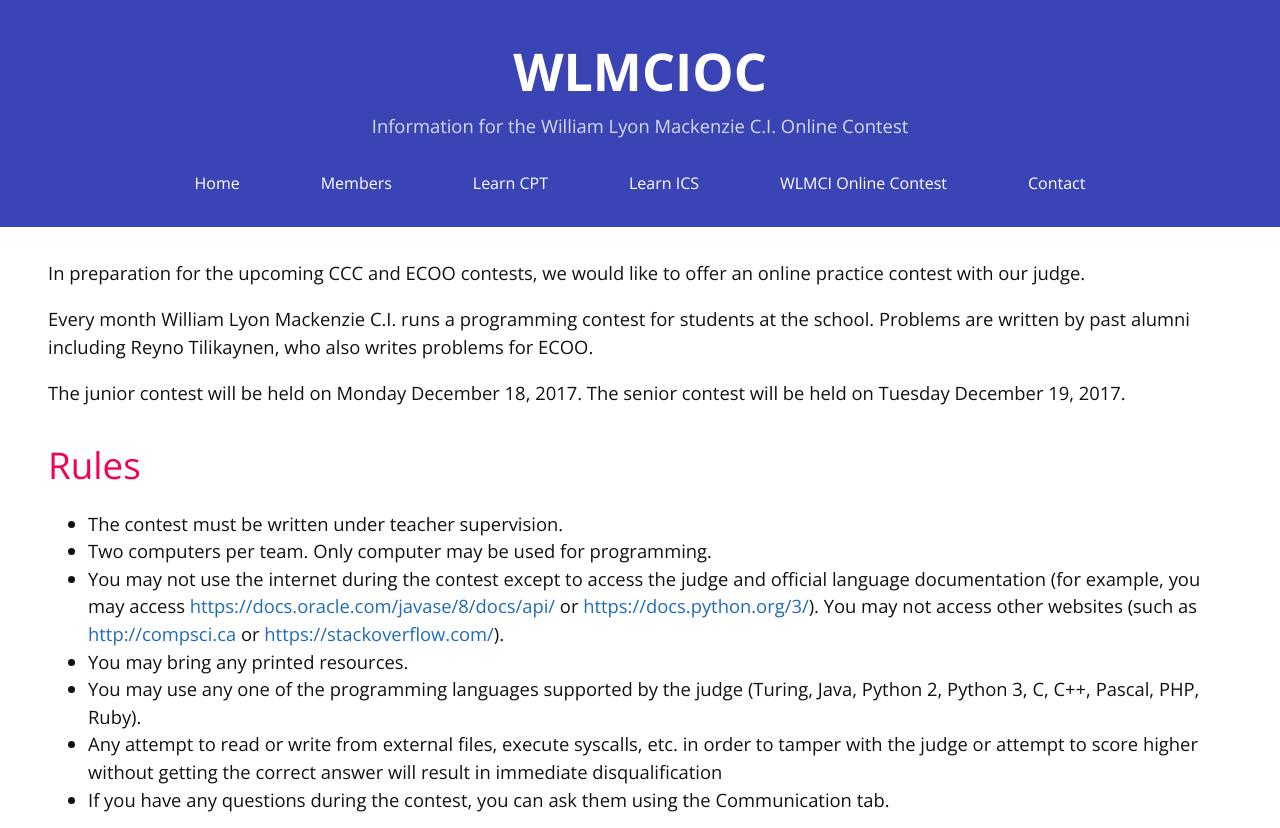
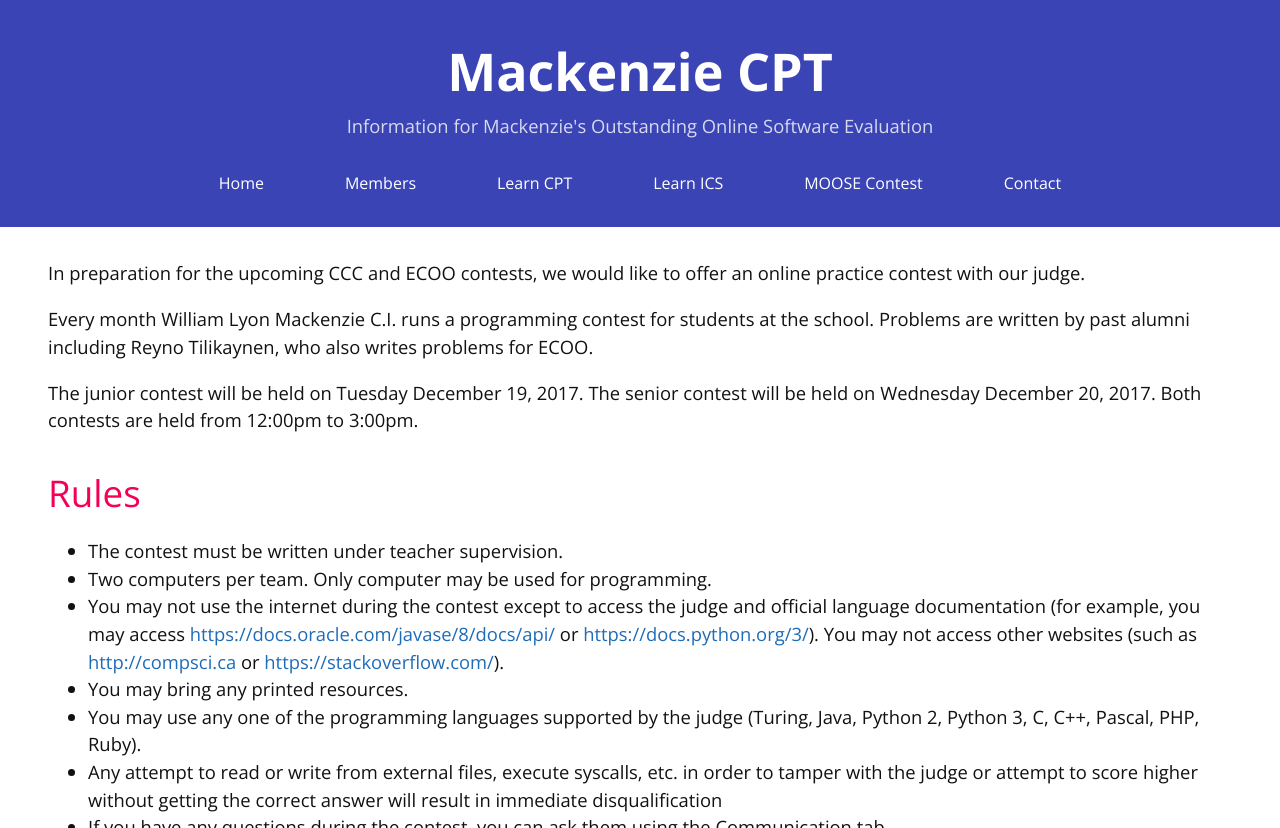
Before and after one commit to mcpt/mcpt.github.io, a Jekyll site: the page built from moose.md, in a window 1280 px wide and 900 px high, cut to the strip 0-828 px from the top of the window. Built offline with Jekyll 4.4.1, drawn with Linux system fonts in a browser that asks for light colours.

Commit message:
Change contest name to MOOSE

```diff
--- a/_includes/nav.html
+++ b/_includes/nav.html
@@ -1,9 +1,8 @@
 <nav>
-
 				<a href="/">Home</a>
 				<a href="/members/">Members</a>
 				<a href="/cpt/">Learn CPT</a>
 				<a href="/ics/">Learn ICS</a>
-				<a href="/wlmcioc/">WLMCI Online Contest</a>
+				<a href="/moose/">MOOSE Contest</a>
 				<a href="/contact/">Contact</a>
 			</nav>
--- a/wlmcioc.md
+++ b/moose.md
@@ -1,15 +1,15 @@
 ---
 layout: default
-title: WLMCIOC
-description: Information for the William Lyon Mackenzie C.I. Online Contest
-permalink: /wlmcioc/
+itle: MOOSE
+description: Information for Mackenzie's Outstanding Online Software Evaluation
+permalink: /moose/
 ---
 
 In preparation for the upcoming CCC and ECOO contests, we would like to offer an online practice contest with our judge.
 
 Every month William Lyon Mackenzie C.I. runs a programming contest for students at the school. Problems are written by past alumni including Reyno Tilikaynen, who also writes problems for ECOO.
 
-The junior contest will be held on Monday December 18, 2017. The senior contest will be held on Tuesday December 19, 2017.
+The junior contest will be held on Tuesday December 19, 2017. The senior contest will be held on Wednesday December 20, 2017. Both contests are held from 12:00pm to 3:00pm.
 
 # Rules
 
```
Also changed, not shown: Gemfile.lock.
